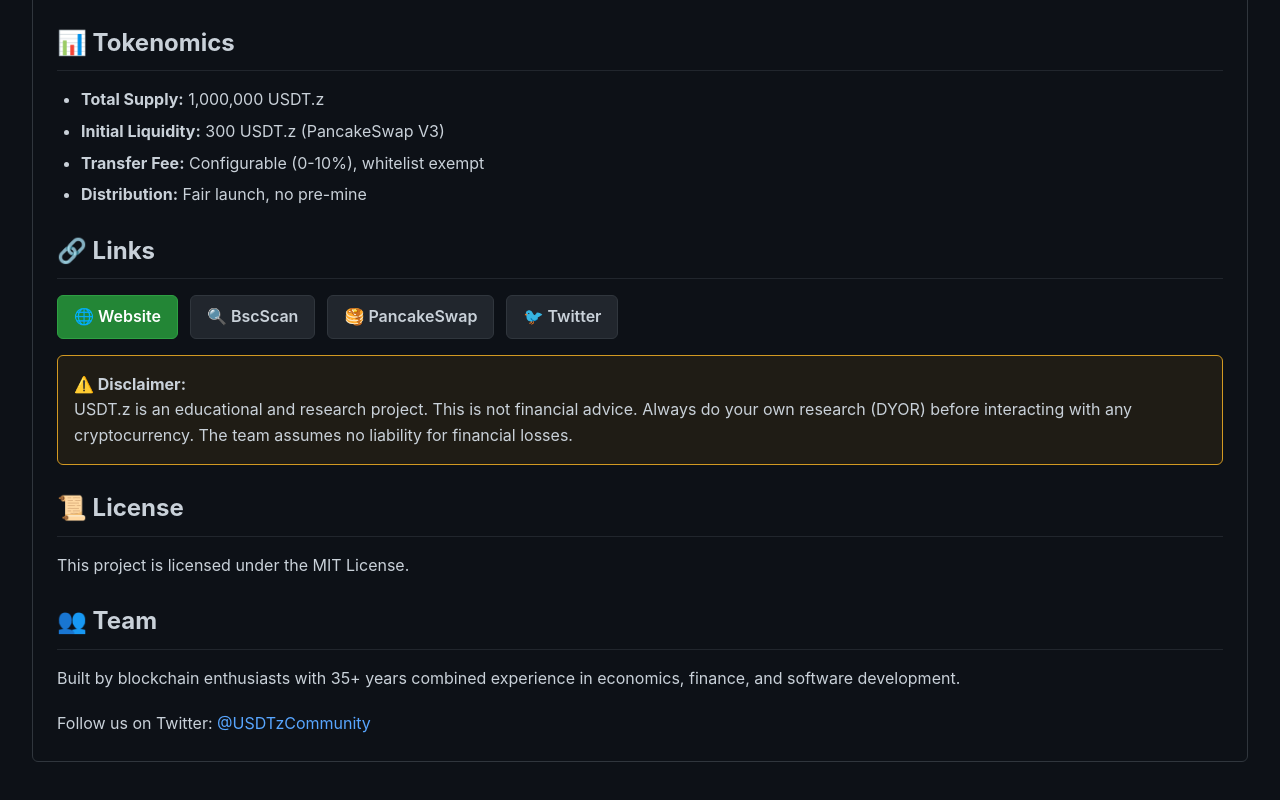
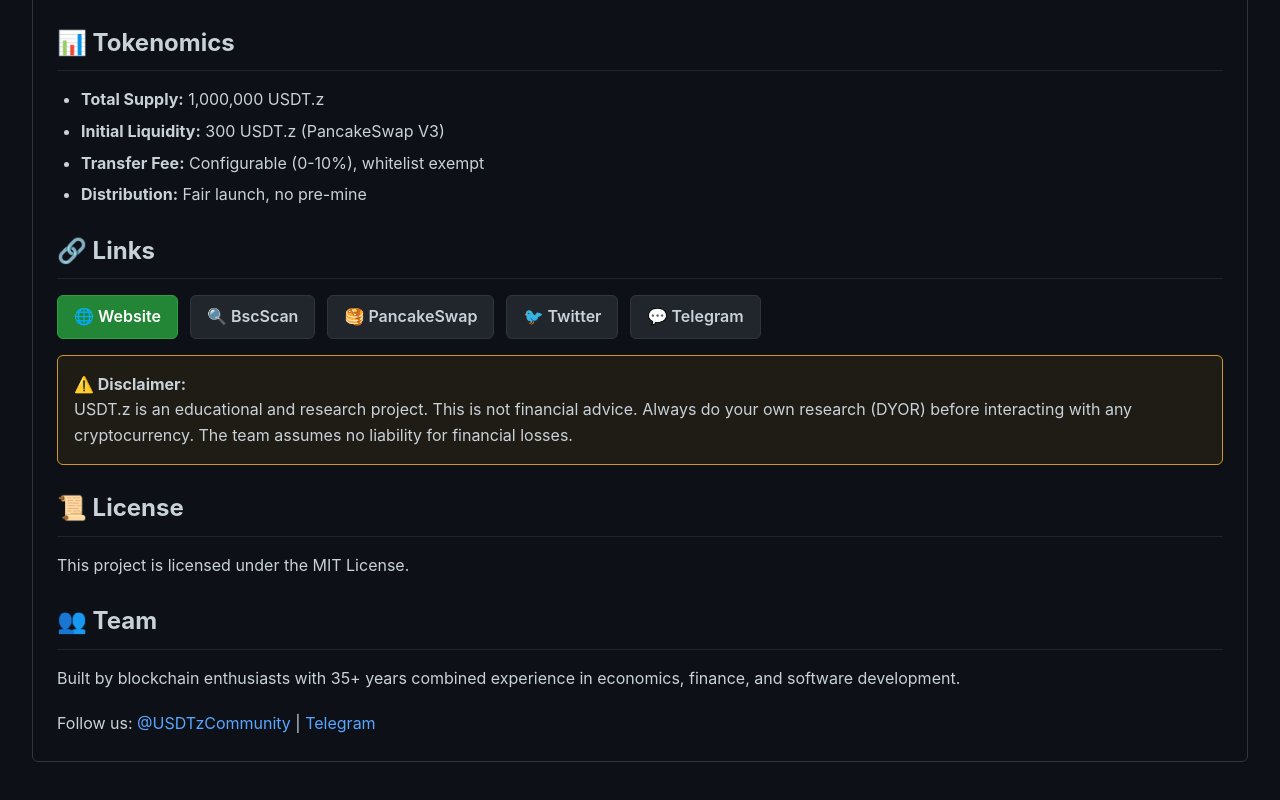
Before and after one commit to LeanLK/USDT.z-token, a plain HTML site: page index.html in a window 1280 px wide. Shown: the part 2150-2950 px from the top of the page. Drawn offline with Linux system fonts and the light colour scheme.

Commit message:
Update index.html

```diff
--- a/index.html
+++ b/index.html
@@ -395,6 +395,7 @@ feeWallet: &lt;your_wallet_address&gt;</pre></div>
                     <a href="https://bscscan.com/token/0xB1e01D8461E7C7Ec9897eAF603E337Caa4E7a704" class="btn-secondary" target="_blank">🔍 BscScan</a>
                     <a href="https://pancakeswap.finance/swap?outputCurrency=0xB1e01D8461E7C7Ec9897eAF603E337Caa4E7a704" class="btn-secondary" target="_blank">🥞 PancakeSwap</a>
                     <a href="https://twitter.com/USDTzCommunity" class="btn-secondary" target="_blank">🐦 Twitter</a>
+                    <a href="https://t.me/USDTzCommunity" class="btn-secondary" target="_blank">💬 Telegram</a>
                 </div>
 
                 <div class="warning-box">
@@ -408,7 +409,11 @@ feeWallet: &lt;your_wallet_address&gt;</pre></div>
                 <h2>👥 Team</h2>
                 <p>Built by blockchain enthusiasts with 35+ years combined experience in economics, finance, and software development.</p>
 
-                <p style="margin-top: 20px;">Follow us on Twitter: <a href="https://twitter.com/USDTzCommunity" target="_blank">@USDTzCommunity</a></p>
+                <p style="margin-top: 20px;">
+                    Follow us:
+                    <a href="https://twitter.com/USDTzCommunity" target="_blank">@USDTzCommunity</a> |
+                    <a href="https://t.me/USDTzCommunity" target="_blank">Telegram</a>
+                </p>
             </div>
         </div>
 
```
